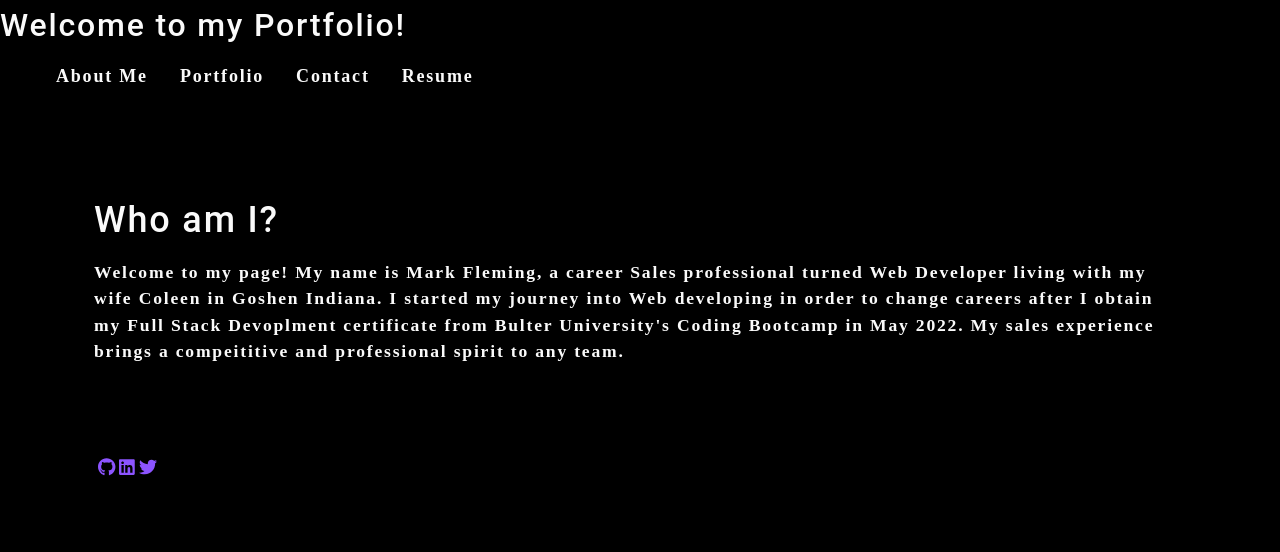
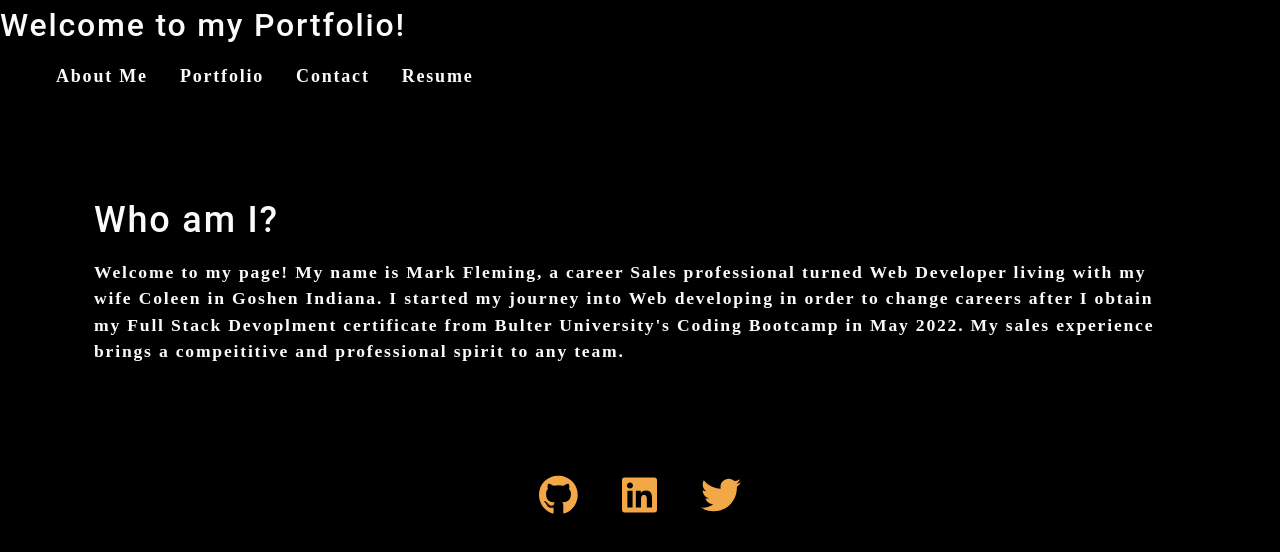
Before and after one commit to markcfleming1990/Marks_Awesome_portfolio, a React (Create React App) app: page / in a window 1280 px wide. Shown: the top 552 px of the page. Built offline with nearby package versions, Linux system fonts and the light colour scheme.

Commit message:
worked on fixing font error

```diff
--- a/src/index.css
+++ b/src/index.css
@@ -289,3 +289,14 @@ a {
 .navActive {
   color: var(--secondary);
 }
+
+.container {
+  display: flex;
+  justify-content: center;
+}
+
+.icons {
+  font-size: 40px;
+  color: var(--secondary);
+  margin: 20px;
+}
```
Also changed, not shown: 1 other file (tests, documents, lock files or other folders).
